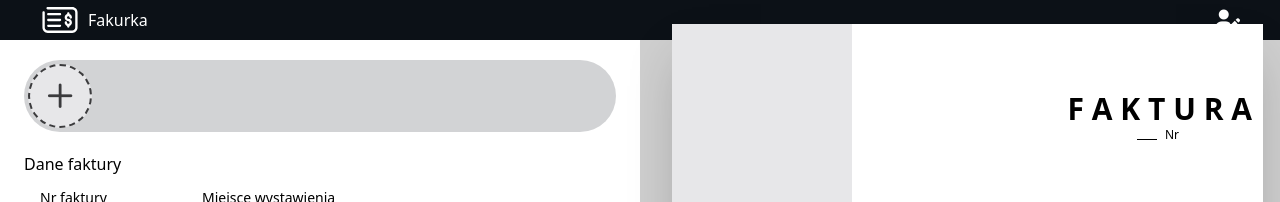
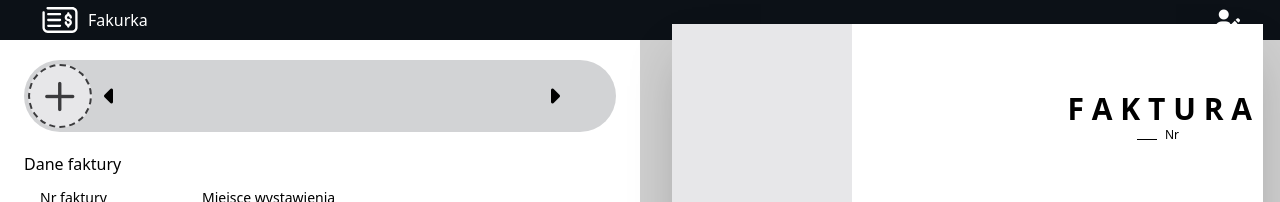
Before and after one commit to szymon-bosiak/Fakturka, a Vue app: page / in a window 1280 px wide. Shown: the top 202 px of the page. Built offline with nearby package versions, Linux system fonts and the light colour scheme.

Commit message:
progress

```diff
--- a/src/App.vue
+++ b/src/App.vue
@@ -26,38 +26,62 @@
 
     <div class="grid h-full grid-cols-2 grid-rows-1">
       <div class="w-full min-w-[600px] bg-white">
+        <div class="flex justify-center">
+          <div class="w-full max-w-[700px]">
             <div class="mx-6 my-5 rounded-full bg-grey-mid p-1">
-          <div class="flex max-w-[700px] gap-2">
+              <div class="flex">
                 <div
+                  class="relative cursor-pointer rounded-full bg-grey-light"
                   @click="showProfileMenu(), newProfile()"
-              class="flex h-16 w-16 cursor-pointer items-center justify-center rounded-full border-2 border-dashed border-grey-dark bg-grey-light text-2xl"
                 >
-              <i class="fa-solid fa-plus text-3xl font-thin text-grey-dark"></i>
+                  <div
+                    class="relative z-10 flex h-16 w-16 items-center justify-center rounded-full border-2 border-dashed border-grey-dark text-2xl transition duration-300 hover:rotate-90 hover:scale-110"
+                  ></div>
+                  <i
+                    class="fa-solid fa-plus absolute left-[16px] top-[13px] text-4xl font-thin text-grey-dark"
+                  ></i>
                 </div>
+
+                <div class="flex w-[480px] flex-row items-center gap-1 px-3">
+                  <div>
+                    <i class="fa-solid fa-caret-left text-2xl"></i>
+                  </div>
+
+                  <div class="relative z-0 flex w-full justify-start gap-2">
                     <div
-              v-for="(profile, index) in profileStorage"
+                      v-for="(profile, index) in profileStorageSaved"
                       :key="'p' + index"
                       :id="'p' + index"
                     >
                       <div
                         @click="profileFill(index)"
-                @mouseover="showOptions(index)"
-                @mouseleave="showOptions(index)"
-                class="relative flex h-16 w-16 cursor-pointer items-center justify-center rounded-full border-2 bg-blue-500 text-3xl text-white"
+                        @mouseover="showOptionsIn(index)"
+                        @mouseleave="showOptionsOut(index)"
+                        class="flex h-16 w-16 cursor-pointer items-center justify-center rounded-full border-2 bg-blue-500 text-3xl text-white transition hover:scale-105"
                       >
                         <div class="hidden" :id="'option' + index">
                           <i
-                    class="fa-solid fa-pen-to-square absolute -top-2 left-0 flex h-6 w-6 items-center justify-center rounded-full border border-grey-dark bg-lime-600 text-base text-black"
+                            class="fa-solid fa-pen-to-square absolute -top-2 left-0 z-10 flex h-6 w-6 items-center justify-center rounded-full border border-grey-dark bg-white text-base text-black transition hover:bg-lime-600 hover:brightness-110"
                           ></i>
                           <i
-                    class="fa-solid fa-trash-can absolute -top-2 right-0 flex h-6 w-6 items-center justify-center rounded-full border border-grey-dark bg-red-accent text-base text-black"
+                            @click="deleteSelected(index)"
+                            class="fa-solid fa-trash-can absolute -top-2 right-0 z-10 flex h-6 w-6 items-center justify-center rounded-full border border-grey-dark bg-white text-base text-black transition hover:bg-red-accent hover:brightness-110"
                           ></i>
                         </div>
                         <p>{{ profile.profileShort }}</p>
                       </div>
                     </div>
                   </div>
+
+                  <div>
+                    <i class="fa-solid fa-caret-right text-2xl"></i>
                   </div>
+                </div>
+              </div>
+            </div>
+          </div>
+        </div>
+
         <ProfileEdit
           @show-profile-menu="showProfileMenu()"
           @remove-profile="removeProfile()"
@@ -160,6 +184,7 @@ const currency = ref();
 const deadline = ref();
 const formData = ref([]);
 const profileStorage = ref([]);
+const profileStorageSaved = ref([]);
 const sellerIdStored = ref();
 const sellerNipStored = ref();
 const sellerStreetStored = ref();
@@ -251,6 +276,7 @@ const profileFill = (index) => {
 
 const saveProfile = () => {
   localStorage.setItem("sevedProfiles", JSON.stringify(profileStorage.value));
+  profileStorageSaved.value = JSON.parse(localStorage.getItem("sevedProfiles"));
 };
 
 const showProfileMenu = () => {
@@ -265,14 +291,32 @@ const removeProfile = () => {
   profileStorage.value.pop();
 };
 
+const deleteSelected = (index) => {
+  if (index === 0) {
+    profileStorageSaved.value.shift();
+  } else {
+    profileStorageSaved.value.splice(index, 1);
+  }
+  localStorage.setItem(
+    "sevedProfiles",
+    JSON.stringify(profileStorageSaved.value),
+  );
+};
+
 if (localStorage.getItem("sevedProfiles") !== null) {
   profileStorage.value = JSON.parse(localStorage.getItem("sevedProfiles"));
+  profileStorageSaved.value = JSON.parse(localStorage.getItem("sevedProfiles"));
 }
 
-const showOptions = (index) => {
-  let element = document.querySelector('#option' + index)
-  element.classList.toggle("hidden")
-}
+const showOptionsIn = (index) => {
+  let element = document.querySelector("#option" + index);
+  element.classList.remove("hidden");
+};
+
+const showOptionsOut = (index) => {
+  let element = document.querySelector("#option" + index);
+  element.classList.add("hidden");
+};
 
 // FORMATING DATE
 
```
Lines whose indentation alone changed are shown as unchanged.
